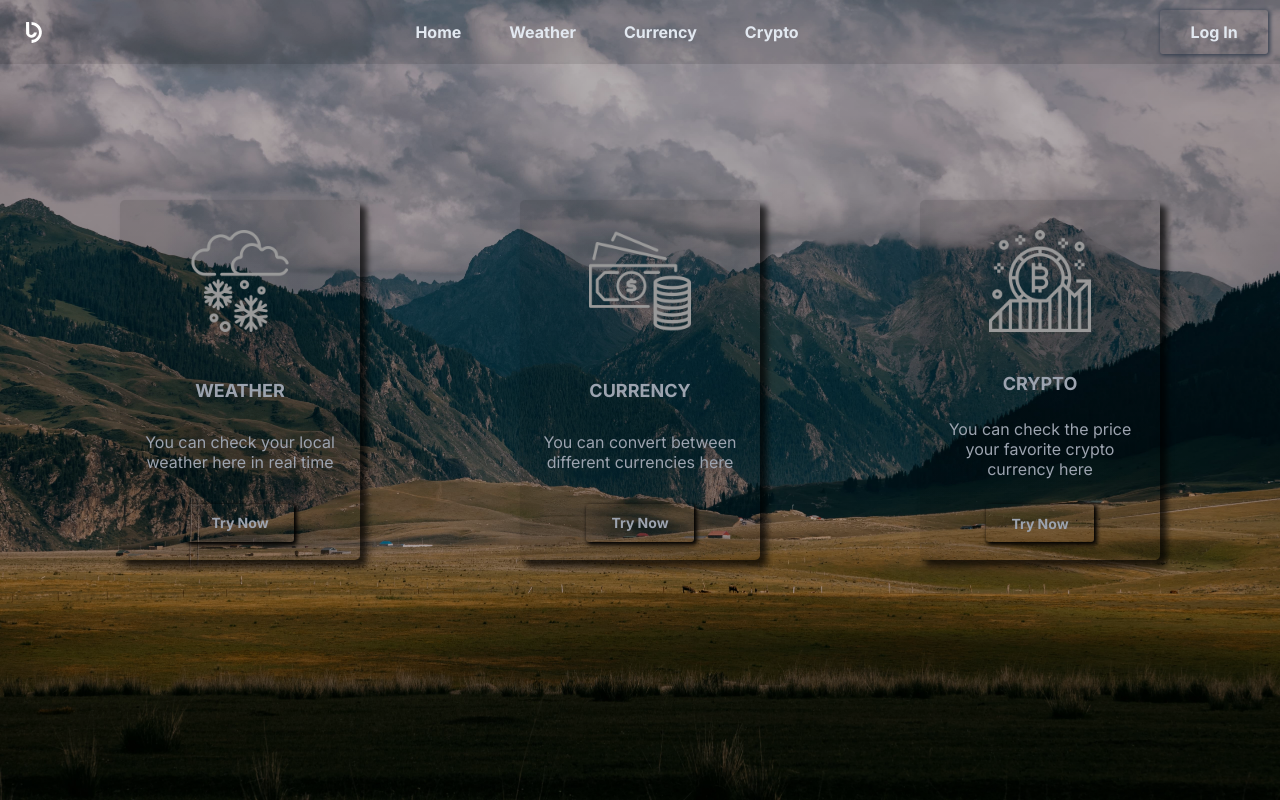
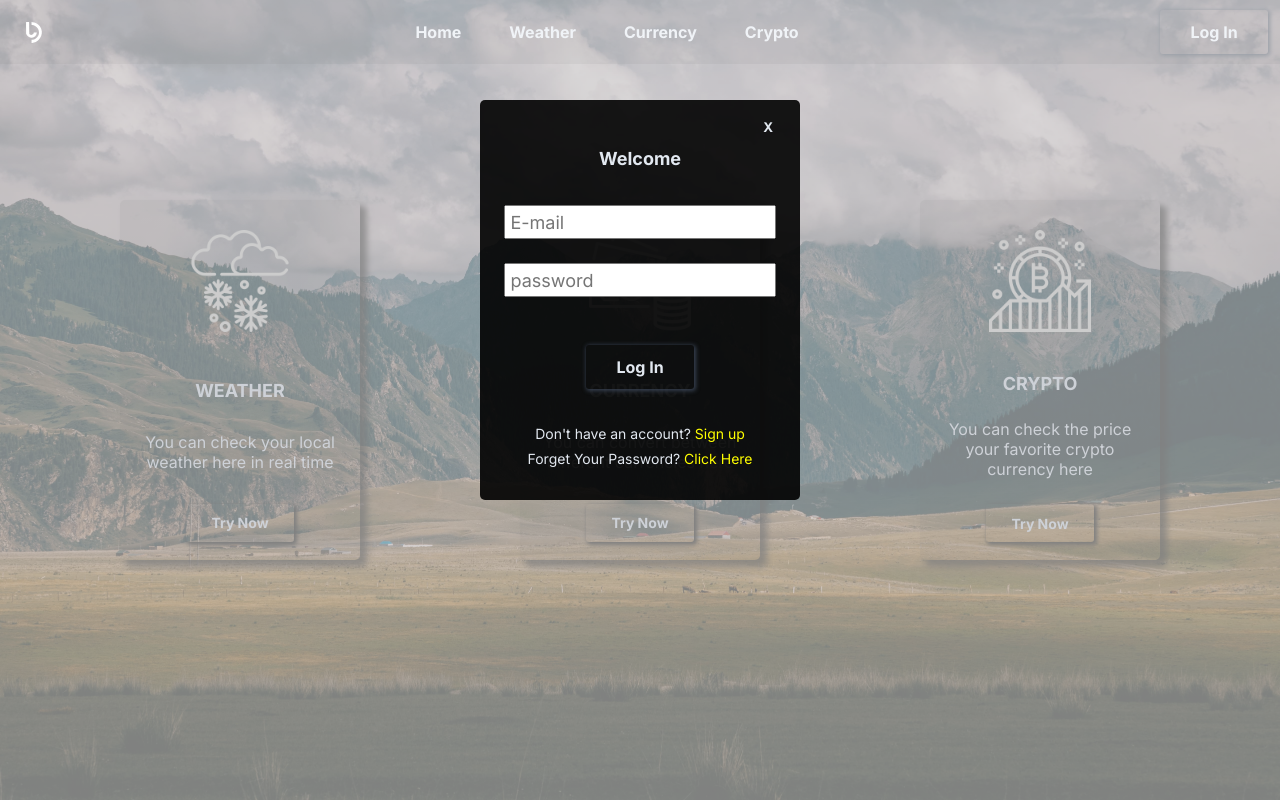
Before and after one commit to JimmyZiqiangCheng/currency_converter, a React (Create React App) app: page /currency in a window 1280 px wide. Both pictures are taken after a click on the button "Log In". Built offline with nearby package versions, Linux system fonts and the light colour scheme; no server answers; the HTML template or start-up script is replaced by a standard one.

Commit message:
fixed click ouside popup by changing click to mousedown

```diff
--- a/package.json
+++ b/package.json
@@ -12,6 +12,7 @@
     "react-dom": "^18.1.0",
     "react-router-dom": "^6.3.0",
     "react-scripts": "5.0.1",
+    "react-spring": "^9.5.2",
     "sass": "^1.51.0",
     "swiper": "^8.2.2",
     "web-vitals": "^2.1.4"
--- a/src/components/Header.js
+++ b/src/components/Header.js
@@ -114,7 +114,7 @@ const Header = () => {
             <Button
               text={"Log In"}
               buttonType={"btn header-btn"}
-              handleClick={() => toggleShowModal(!toggleShowModal)}
+              handleClick={toggleShowModal}
             />
             <Modal title="Log In">
               <Form title={"Welcome"} />
--- a/src/components/Login.js
+++ b/src/components/Login.js
@@ -56,7 +56,7 @@ const Login = ({
                   </span>
                 </p>
                 <p className="text">
-                  Forget Your Password?
+                  Forget Your Password?{" "}
                   <span
                     className="click-text"
                     onClick={() => sendPasswordReset(email)}
--- a/src/components/Modal.js
+++ b/src/components/Modal.js
@@ -1,4 +1,4 @@
-import React, { useContext, useRef } from "react";
+import React, { useContext } from "react";
 import { ThemeContext } from "../providers/themeProvider/ThemeProvider";
 import { useOutsideClick } from "../utils/customHooks";
 import styles from "../styles/modal.module.scss";
@@ -6,10 +6,10 @@ import Button from "./Button";
 
 function Modal({ children }) {
   const { showModal, toggleShowModal } = useContext(ThemeContext);
-  const ref = useRef();
-  useOutsideClick(ref, () => {
-    toggleShowModal(showModal !== true);
+  const ref = useOutsideClick(() => {
+    showModal && toggleShowModal();
   });
+  console.log(showModal);
   const handleClick = () => {
     toggleShowModal();
   };
--- a/src/providers/themeProvider/ThemeProvider.js
+++ b/src/providers/themeProvider/ThemeProvider.js
@@ -1,8 +1,9 @@
 import React, { useState } from "react";
+import { useToggle } from "../../utils/customHooks";
 
 export const ThemeContext = React.createContext();
 function ThemeProvider({ children }) {
-  const [showModal, toggleShowModal] = useState(false);
+  const [showModal, toggleShowModal] = useToggle();
   const [showHeaderMenu, toggleShowHeaderMenu] = useState(true);
   const [showNavList, toggleShowNavList] = useState(false);
   return (
--- a/src/styles/button.module.scss
+++ b/src/styles/button.module.scss
@@ -48,7 +48,7 @@
     }
     .modal-btn {
       color: colors.$white;
-      box-shadow: 1px 1px 4px 1px colors.$light-grey;
+      box-shadow: 1px 1px 4px 1px colors.$dark-grey;
       transition: 0.2s;
       &:hover {
         cursor: pointer;
--- a/src/styles/header.module.scss
+++ b/src/styles/header.module.scss
@@ -62,12 +62,6 @@
         gap: 64px;
         font-size: 16px;
         font-weight: bold;
-        .sign-out-section {
-          color: white;
-          display: flex;
-          gap: 24px;
-          align-items: center;
-        }
         .header-menu {
           display: flex;
           list-style: none;
@@ -139,6 +133,15 @@
           }
         }
       }
+      .sign-in-section {
+        display: flex;
+      }
+      .sign-out-section {
+        color: white;
+        display: flex;
+        gap: 24px;
+        align-items: center;
+      }
     }
   }
 }
--- a/src/styles/modal.module.scss
+++ b/src/styles/modal.module.scss
@@ -2,7 +2,7 @@
 .modal {
   :global {
     .modal-background {
-      background-color: colors.$light-grey;
+      background-color: rgba(255, 255, 255, 0.5);
       position: absolute;
       top: 0;
       left: 0;
@@ -22,7 +22,7 @@
         width: 320px;
         height: 400px;
         padding: 16px 24px;
-        background-color: rgba(0, 0, 0, 0.7);
+        background-color: rgba(0, 0, 0, 0.9);
       }
     }
   }
--- a/src/utils/customHooks.js
+++ b/src/utils/customHooks.js
@@ -37,7 +37,8 @@ export const useNoInitialEffect = (fu, dependancies) => {
   }, dependancies);
 };
 
-export const useOutsideClick = (ref, func) => {
+export const useOutsideClick = (func) => {
+  let ref = useRef();
   const handleClick = (e) => {
     if (ref.current && !ref.current.contains(e.target)) {
       func();
@@ -45,10 +46,11 @@ export const useOutsideClick = (ref, func) => {
   };
 
   useEffect(() => {
-    document.addEventListener("click", handleClick);
+    document.addEventListener("mousedown", handleClick);
 
     return () => {
-      document.removeEventListener("click", handleClick);
+      document.removeEventListener("mousedown", handleClick);
     };
   });
+  return ref;
 };
```
Also changed, not shown: 1 other file (tests, documents, lock files or other folders).
